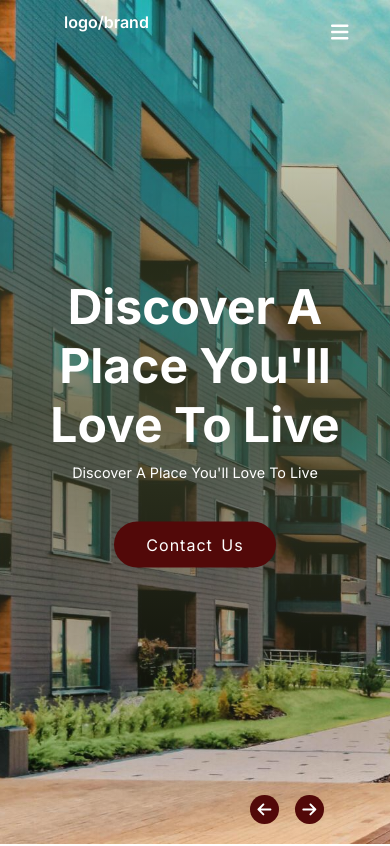
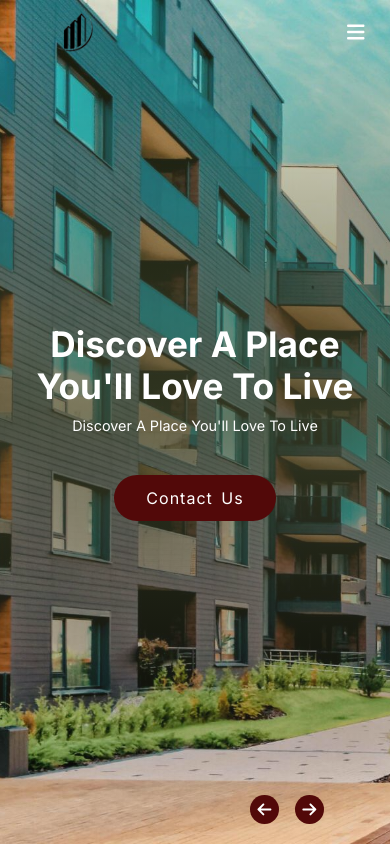
Before and after one commit to IfeomaBlessing/service, a React (Vite) app: page / in a window 390 px wide. Shown: the top 846 px of the page. Built offline with nearby package versions, Linux system fonts and the light colour scheme.

Commit message:
responsive

```diff
--- a/src/App.css
+++ b/src/App.css
@@ -63,8 +63,7 @@ button:hover{
 @media screen and (max-width:450px){
 
 h1{
-    font-size: 3rem;
-    font-weight:700;
+    font-size: 2.2rem;
 }
 
 h2{
@@ -75,7 +74,4 @@ h3{
     font-size:1rem;
     font-weight:600;
 }
-p{
-    font-size:0.9rem;
 }
-}
--- a/src/Components/contact/cstyle.css
+++ b/src/Components/contact/cstyle.css
@@ -41,7 +41,7 @@
     width:100%;
 }
 .left h2{
-    font-size:1.7rem;
+    font-size:1.5rem;
 }
 
 }
--- a/src/Components/navbar/Navbar.jsx
+++ b/src/Components/navbar/Navbar.jsx
@@ -2,6 +2,7 @@
 import React, {useState} from 'react'
 import {Link} from 'react-scroll'
 import '../navbar/navstyle.css'
+import logo from '../../assets/real-log.png'
 // import { FontAwesomeIcon } from '@fortawesome/react-fontawesome';
 import {faBars, faTimes} from '@fortawesome/free-solid-svg-icons';
 import { FontAwesomeIcon } from '@fortawesome/react-fontawesome';
@@ -16,8 +17,7 @@ const Navbar = ({scroll}) => {
         <>
          <header className={scroll ? 'header scrolled' : 'header'} >
            <div className='logo'>
-            <h3>logo/brand</h3>
-               {/* <img src={logo} alt='logo'/>  */}
+               <img src={logo} alt='logo'/>
             </div>
 
          <nav>
--- a/src/Components/navbar/navstyle.css
+++ b/src/Components/navbar/navstyle.css
@@ -86,6 +86,7 @@ nav{
   }
 
 @media screen and (max-width:850px){
+
     .nav-menu{
         display: flex;
         align-items:flex-start;
@@ -116,8 +117,14 @@ nav{
     }
 }
 
+@media screen and (max-width:600px){
+    header{
+        padding:1rem;
+    }
+}
 
 @media screen and (max-width:290px){
+
     .logo {
 
         padding-left:0.3rem;
```
Also changed, not shown: src/assets/real-log.png (added).
